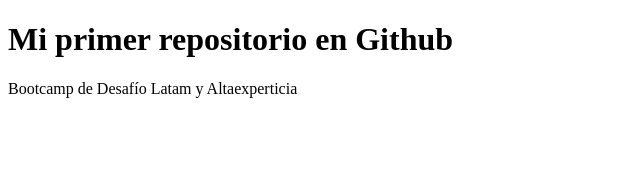
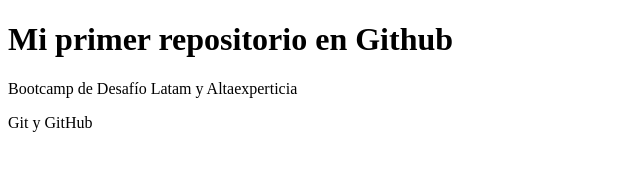
Before and after one commit to ValeriaPFR/ejemplo1_g8, a plain HTML site: page index.html in a window 1280 px wide. Shown: the full height of the page, 0-640 px from the left. Drawn offline with Linux system fonts and the light colour scheme.

Commit message:
desarrollo en la rama test

```diff
--- a/index.html
+++ b/index.html
@@ -9,5 +9,6 @@
 <body>
     <h1>Mi primer repositorio en Github</h1>
     <p>Bootcamp de Desafío Latam y Altaexperticia</p>
+    <p>Git y GitHub</p>
 </body>
 </html>
```
